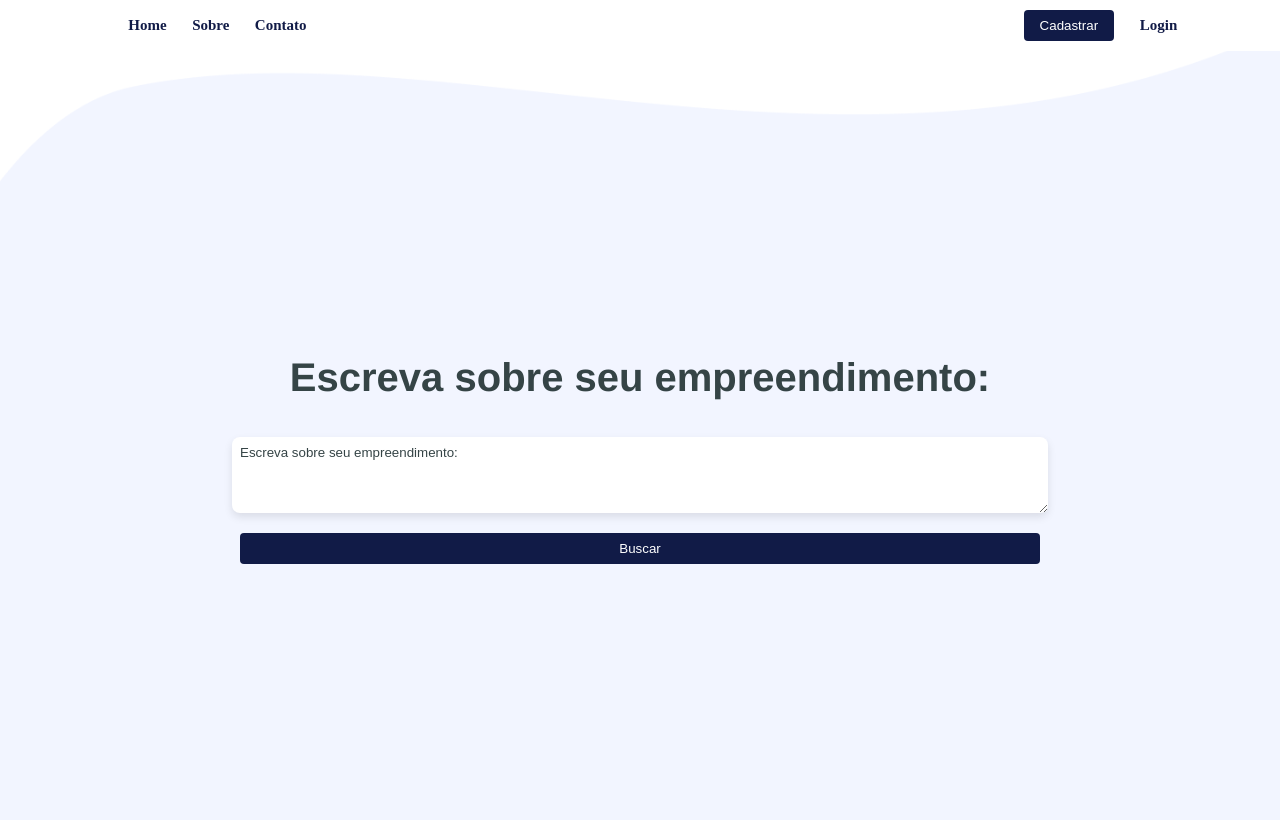
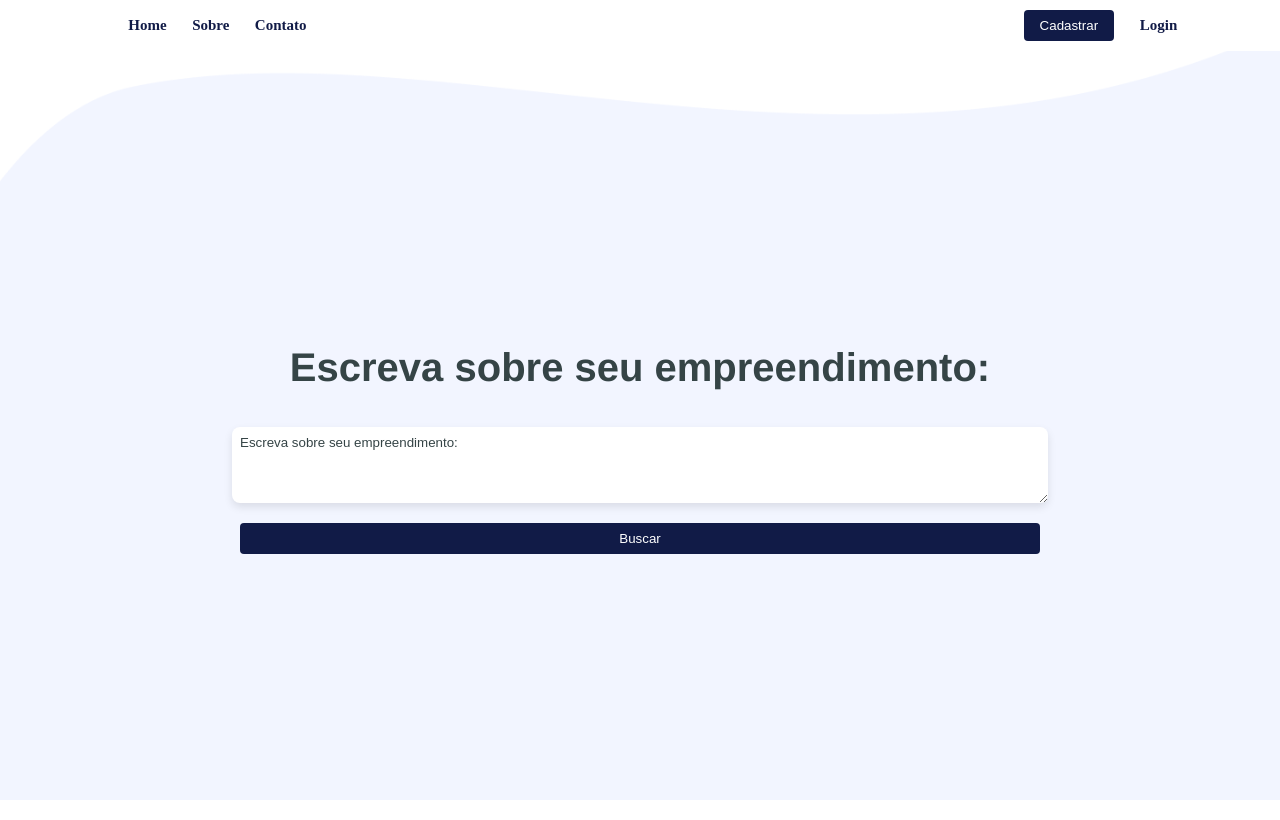
Before and after one commit to juniordc15900/ProjetoY-ODS, a React (Create React App) app in the folder projetoODS/frontend/: page / in a window 1280 px wide. Built offline with nearby package versions, Linux system fonts and the light colour scheme.

Commit message:
fix: search screen height

```diff
--- a/projetoODS/frontend/src/pages/searchPage/style.ts
+++ b/projetoODS/frontend/src/pages/searchPage/style.ts
@@ -9,7 +9,7 @@ export const AppContainer = styled.div`
   background-size: cover;
   background-repeat: no-repeat;
   padding-top: 120px;
-  min-height: calc(100vh - 100px); /* 100vh - padding-top do Header */
+  min-height: calc(100vh - 120px); /* 100vh - padding-top do Header */
 `;
 
 export const Content = styled.div`
```
